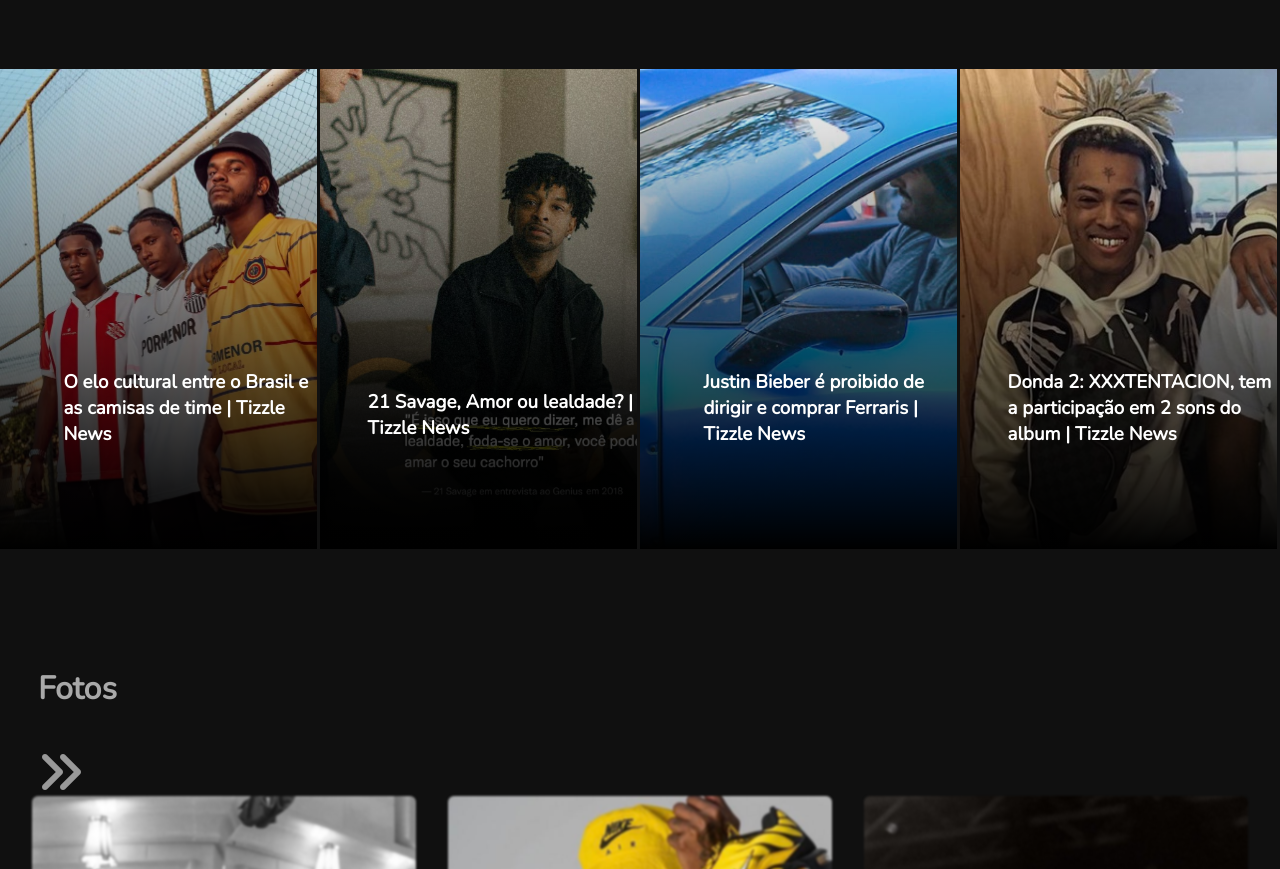
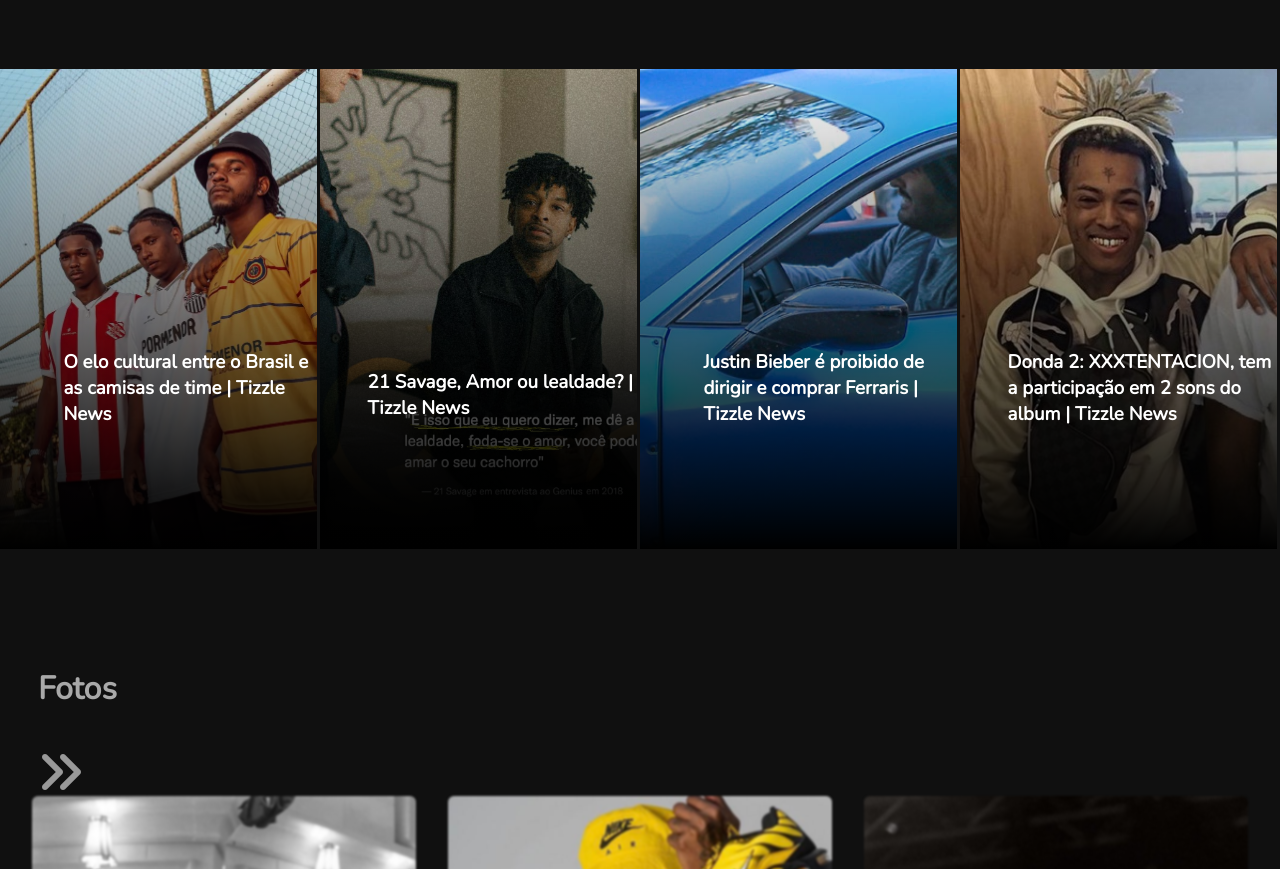
Before and after one commit to alecostx/tizzle_producao, a website: page site/public/noticias/noticias.html in a window 1280 px wide. Shown: the part 907-1776 px from the top of the page. Drawn offline with nearby package versions, Linux system fonts and the light colour scheme; a web font is replaced by a local one.

Commit message:
Commit Final

```diff
--- a/site/public/noticias/noticias.css
+++ b/site/public/noticias/noticias.css
@@ -366,23 +366,23 @@
     background: linear-gradient(rgba(0, 0, 0, 0), rgba(0, 0, 0, 1));
 }
 
-.over h3 {
+.over a h3 {
     color: white;
-    padding-top: 300px;
+    padding-top: 280px;
     padding-left: 20%;
     padding-right: 1%;
 }
 
-.not4 .over h3 {
+.not4 .over a h3 {
     color: white;
-    padding-top: 300px;
+    padding-top: 280px;
     padding-left: 15%;
     padding-right: 1%;
 }
 
-.not2 .over h3 {
+.not2 .over a h3 {
     color: white;
-    padding-top: 320px;
+    padding-top: 300px;
     padding-left: 15%;
     padding-right: 1%;
 }
```
